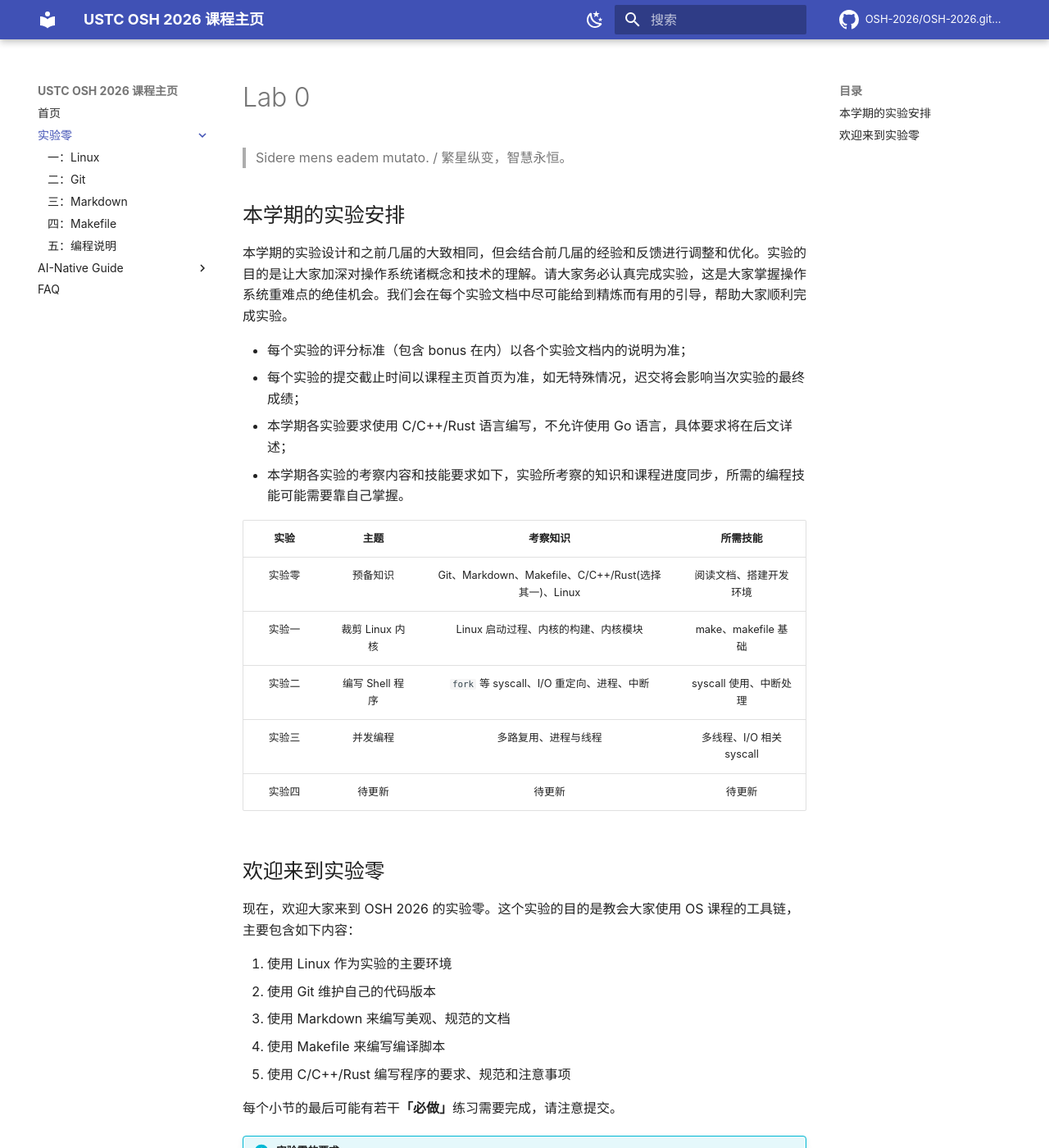
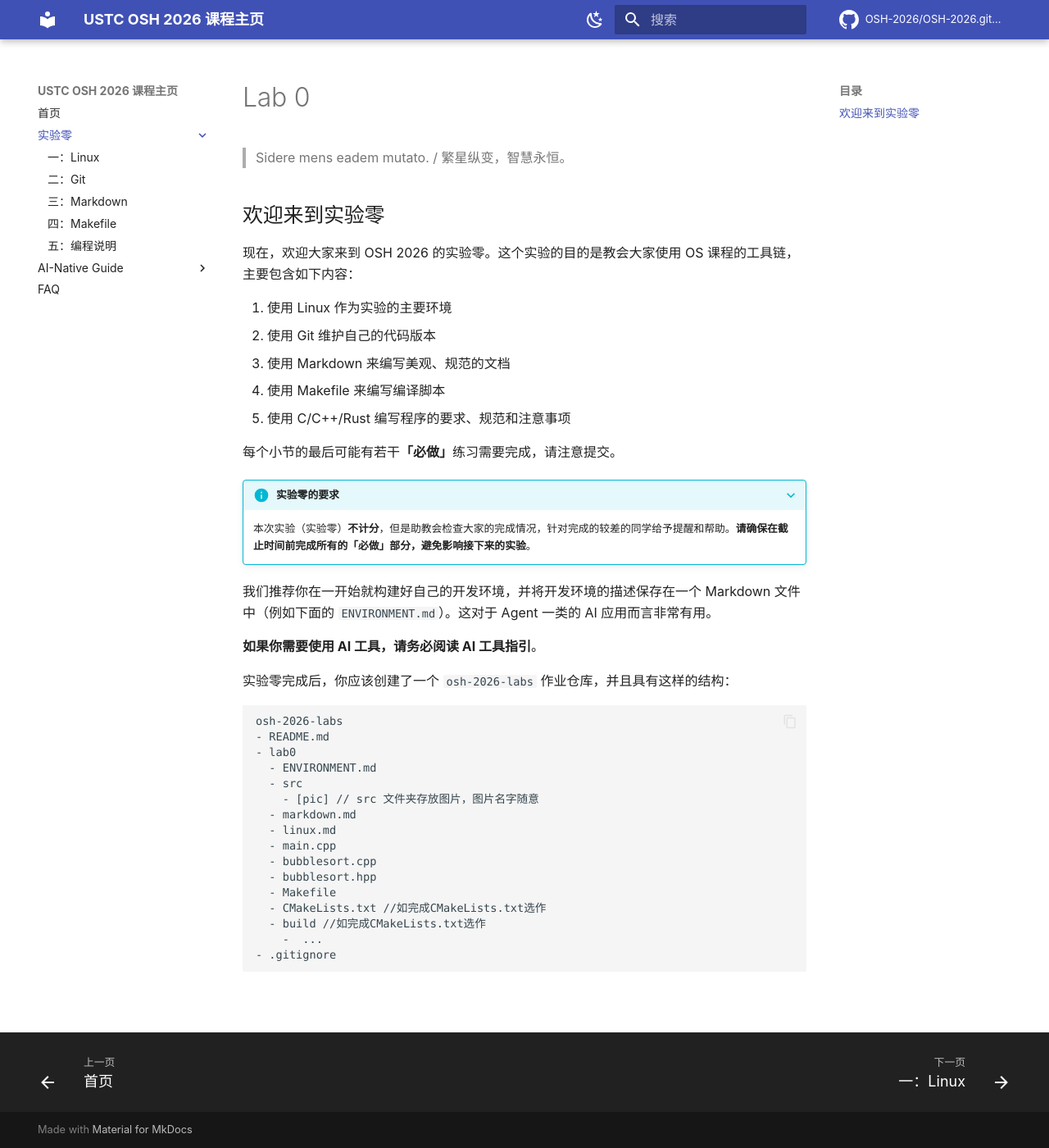
Before and after one commit to OSH-2026/osh-2026.github.io, an MkDocs documentation site: the page built from docs/lab0/README.md, in a window 1280 px wide and 1400 px high. Shown: the whole window at 82% size. Built offline with MkDocs 1.6.1 and Material for MkDocs 9.7.7, drawn with Linux system fonts in a browser that asks for light colours; nearby versions of some CDN libraries; library files that are not in the unit come from our copies; comment, search, counter and statistics services are not loaded.

Commit message:
Remove semester experiment schedule from README
Removed the semester experiment schedule and requirements section to streamline the README.

```diff
--- a/docs/lab0/README.md
+++ b/docs/lab0/README.md
@@ -1,23 +1,6 @@
 # Lab 0
 
 > Sidere mens eadem mutato. / 繁星纵变，智慧永恒。
-
-## 本学期的实验安排
-
-本学期的实验设计和之前几届的大致相同，但会结合前几届的经验和反馈进行调整和优化。实验的目的是让大家加深对操作系统诸概念和技术的理解。请大家务必认真完成实验，这是大家掌握操作系统重难点的绝佳机会。我们会在每个实验文档中尽可能给到精炼而有用的引导，帮助大家顺利完成实验。
-
-- 每个实验的评分标准（包含 bonus 在内）以各个实验文档内的说明为准；
-- 每个实验的提交截止时间以课程主页首页为准，如无特殊情况，迟交将会影响当次实验的最终成绩；
-- 本学期各实验要求使用 C/C++/Rust 语言编写，不允许使用 Go 语言，具体要求将在后文详述；
-- 本学期各实验的考察内容和技能要求如下，实验所考察的知识和课程进度同步，所需的编程技能可能需要靠自己掌握。
-
-|  实验  |      主题       |                  考察知识                  |         所需技能         |
-| :----: | :-------------: | :----------------------------------------: | :----------------------: |
-| 实验零 |    预备知识     | Git、Markdown、Makefile、C/C++/Rust(选择其一)、Linux |      阅读文档、搭建开发环境      |
-| 实验一 | 裁剪 Linux 内核 |          Linux 启动过程、内核的构建、内核模块          |   make、makefile 基础    |
-| 实验二 | 编写 Shell 程序 |  `fork` 等 syscall、I/O 重定向、进程、中断   |  syscall 使用、中断处理  |
-| 实验三 |    并发编程     |            多路复用、进程与线程            | 多线程、I/O 相关 syscall |
-| 实验四 |     待更新      |                   待更新                   |          待更新          |
 
 ## 欢迎来到实验零
 
```
